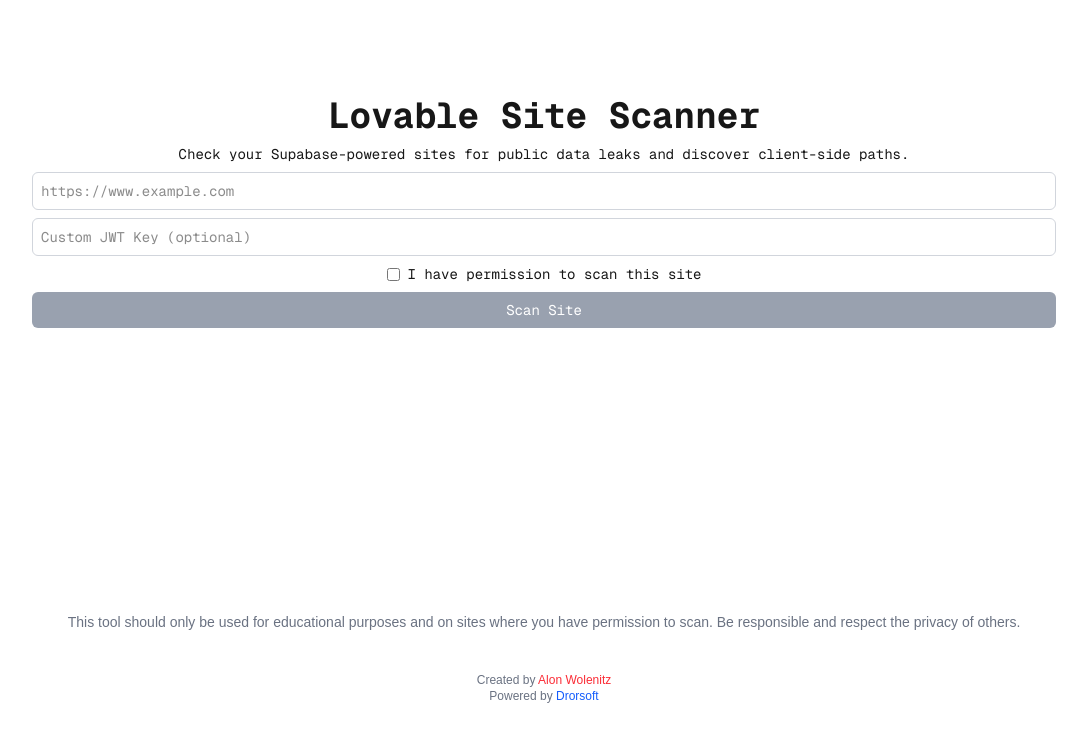
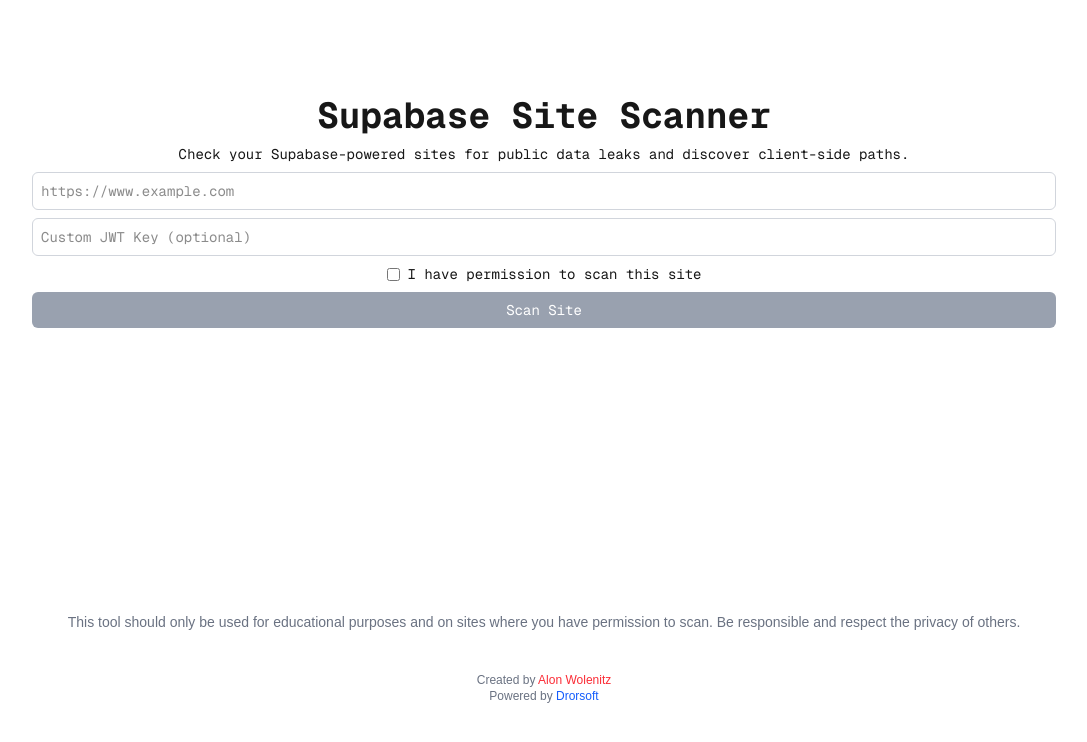
Before and after one commit to alonw0/lovable-site-scanner, a Next.js app: page / in a window 1280 px wide. Shown: the top 742 px of the page, without its empty margins (96-1183 px from the left). Built offline with nearby package versions, Linux system fonts and the light colour scheme.

Commit message:
Supabase theme

```diff
--- a/src/app/layout.tsx
+++ b/src/app/layout.tsx
@@ -14,16 +14,16 @@
 });
 
 export const metadata: Metadata = {
-  title: "Lovable Site Scanner",
+  title: "Supabase Site Scanner",
   description: "A simple app to scan websites for Supabase usage and publicly accessible data. Use ethically and with permission.",
   icons: {
     icon: "/favicon.ico",
   },
   openGraph: {
-    title: "Lovable Site Scanner",
+    title: "Supabase Site Scanner",
     description: "A simple app to scan websites for Supabase usage and publicly accessible data.",
-    url: "https://lovable-site-scanner.vercel.app",
-    siteName: "Lovable Site Scanner",
+    url: "https://supabase-site-scanner.vercel.app",
+    siteName: "Supabase Site Scanner",
     images: [
       {
         url: "/cover.jpeg",
@@ -36,7 +36,7 @@
   },
   twitter: {
     card: "summary_large_image",
-    title: "Lovable Site Scanner",
+    title: "Supabase Site Scanner",
     description: "A simple app to scan websites for Supabase usage and publicly accessible data.",
     images: ["/cover.jpeg"],
   },
--- a/src/app/page.tsx
+++ b/src/app/page.tsx
@@ -234,7 +234,7 @@
     return (
         <main className="flex min-h-screen flex-col items-center justify-between p-24">
             <div className="z-10 max-w-5xl w-full items-center justify-between font-mono text-sm">
-                <h1 className="text-4xl font-bold text-center">Lovable Site Scanner</h1>
+                <h1 className="text-4xl font-bold text-center">Supabase Site Scanner</h1>
                 <p className="text-center my-2">
                     Check your Supabase-powered sites for public data leaks and discover client-side paths.
                 </p>
@@ -284,7 +284,7 @@
                         {result.isLovable ? (
                             <>
                                 <div className="mt-4 p-4 border border-green-500 bg-green-100 rounded-md">
-                                    <p className="text-green-900 font-bold">✅ This site is lovable! (or supabase powered)</p>
+                                    <p className="text-green-900 font-bold">✅ This site is has supabase!</p>
                                     <p className="text-green-900"><strong>Supabase URL:</strong> {result.supabaseUrl}</p>
                                     <p className="text-green-900"><strong>Anon Key:</strong> <code className="break-all">{result.anonKey}</code></p>
                                 </div>
@@ -293,7 +293,7 @@
 
                                 {hasPii && (
                                     <div className="mt-4 p-4 border border-blue-500 bg-blue-100 rounded-md">
-                                        <p className="text-blue-600">For more info, you can refer to: <a className="underline text-red-500" href="https://docs.lovable.dev/features/security">Lovable docs</a></p>
+                                        <p className="text-blue-600">For more info, you can refer to: <a className="underline text-red-500" href="https://supabase.com/docs/guides/database/secure-data">Supabase docs</a></p>
                                         <p className="text-blue-600">Or try this prompt (credit <i>goodtimesKC</i> from r/lovable) - <a className="underline text-red-500" href="https://www.reddit.com/r/lovable/comments/1lmkfhf/comment/n083sqr/">link</a></p>
                                         <br />
                                         <p className="text-blue-800">Still need help fixing those issues in your site or app? Contact us at <a href="mailto:contact@drorsoft.com" className="text-blue-600 hover:underline">contact@drorsoft.com</a> or visit <a href="https://www.drorsoft.com" className="text-blue-600 hover:underline">drorsoft.com</a></p>
```
